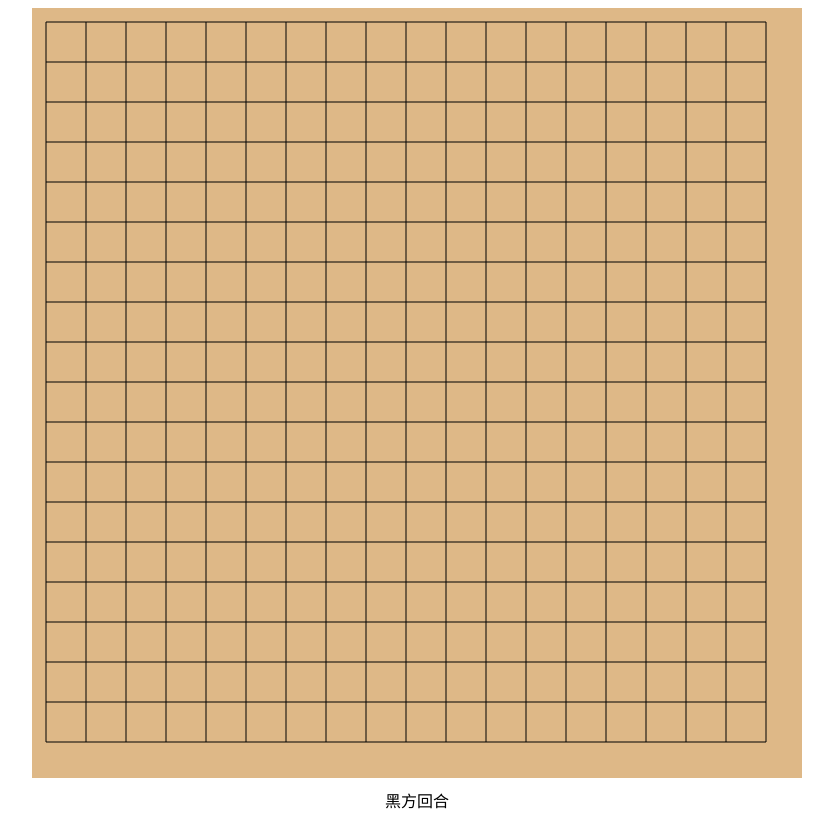
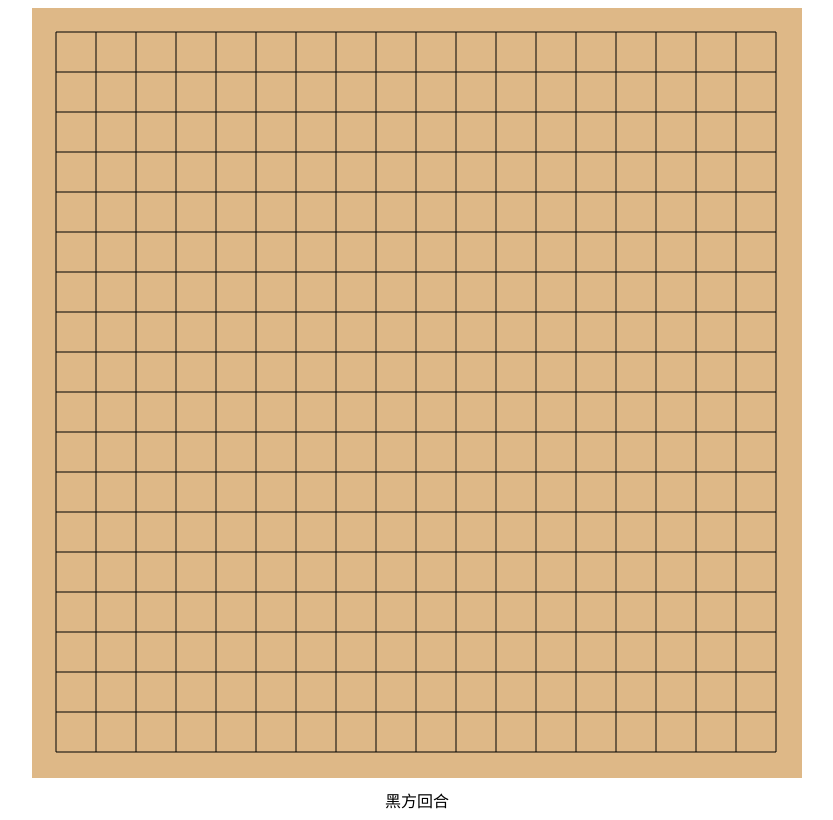
Before and after one commit to icecold77D/Go, a plain HTML site: page index.html in a window 1280 px wide. Shown: the whole page, without its empty margins (223-1056 px from the left). Drawn offline with Linux system fonts and the light colour scheme.

Commit message:
Update index.html

```diff
--- a/index.html
+++ b/index.html
@@ -15,7 +15,7 @@
 <script>
 const BOARD_SIZE = 19;
 const CELL_SIZE = 40;
-const MARGIN = 14;
+const MARGIN = 24;
 const BLACK = 1, WHITE = 2, EMPTY = 0;
 
 const board = Array.from({ length: BOARD_SIZE }, () => Array(BOARD_SIZE).fill(EMPTY));
```
